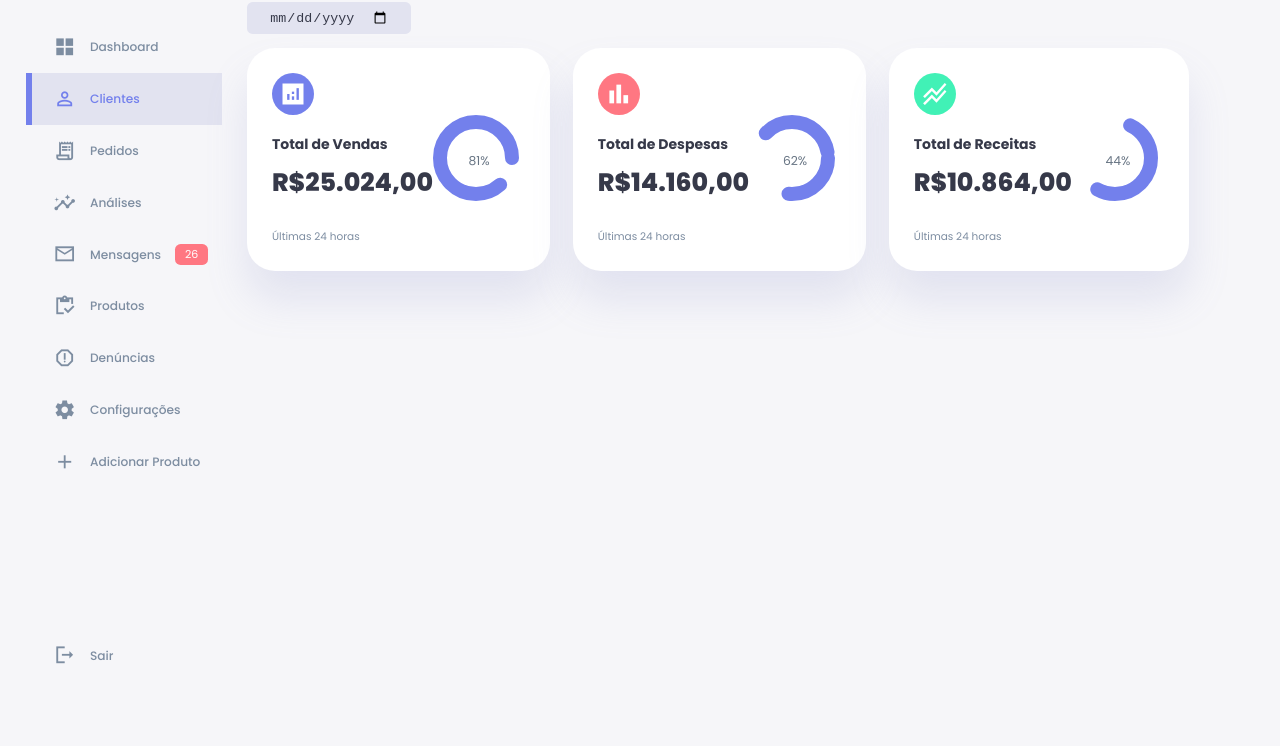
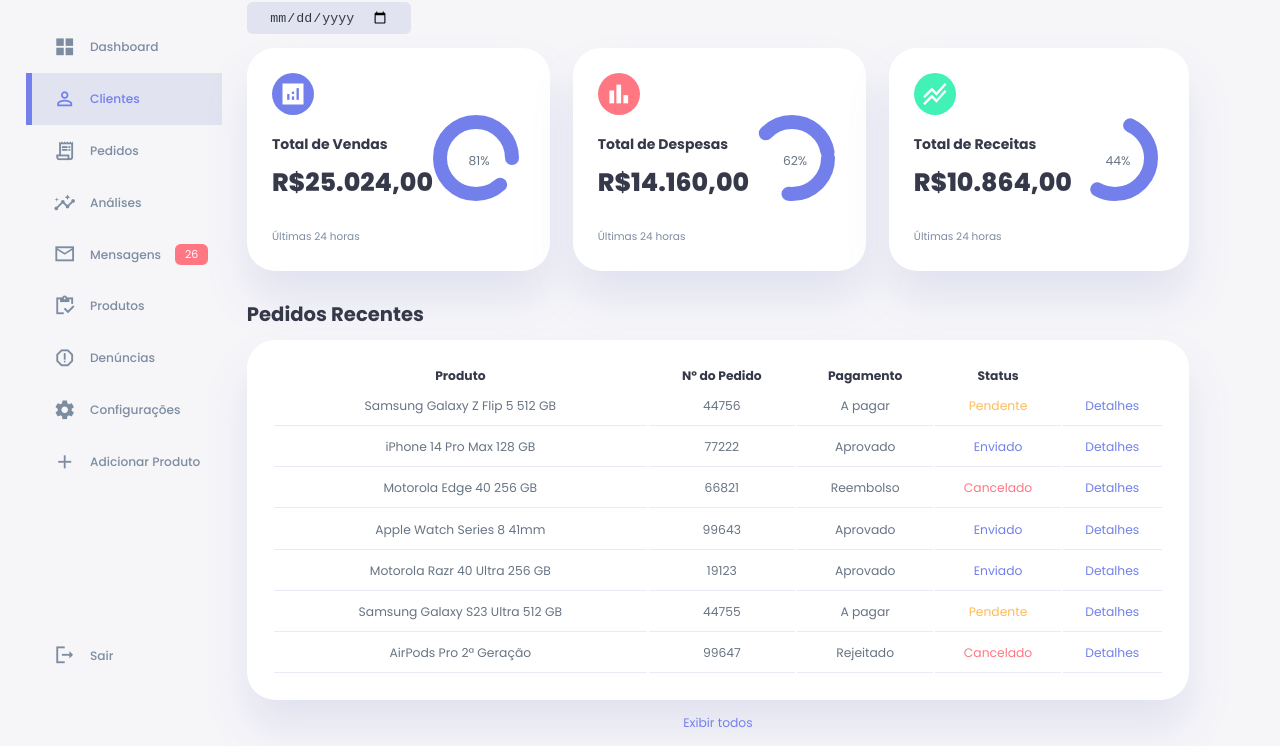
Before and after one commit to carolinasilvagc/lolla-dashboard, a plain HTML site: page index.html in a window 1280 px wide. Shown: the part 70-816 px from the top of the page. Drawn offline with Linux system fonts and the light colour scheme.

Commit message:
Finalizando seção de pedidos Recentes

```diff
--- a/index.html
+++ b/index.html
@@ -134,6 +134,74 @@
         </div>
         <!--------- FIM DAS RECEITAS ----------->
       </div>
+      <!--------- FIM DOS DADOS DE VENDAS, DESPESAS E RECEITAS ----------->
+
+      <div class="recent-orders">
+        <h2>Pedidos Recentes</h2>
+        <table>
+          <thead>
+            <tr>
+              <th>Produto</th>
+              <th>Nº do Pedido</th>
+              <th>Pagamento</th>
+              <th>Status</th>
+              <th></th>
+            </tr>
+          </thead>
+          <tbody>
+            <tr>
+              <td>Samsung Galaxy Z Flip 5 512 GB</td>
+              <td>44756</td>
+              <td>A pagar</td>
+              <td class="warning">Pendente</td>
+              <td class="primary">Detalhes</td>
+            </tr>
+            <tr>
+              <td>iPhone 14 Pro Max 128 GB</td>
+              <td>77222</td>
+              <td>Aprovado</td>
+              <td class="primary">Enviado</td>
+              <td class="primary">Detalhes</td>
+            </tr>
+            <tr>
+              <td>Motorola Edge 40 256 GB</td>
+              <td>66821</td>
+              <td>Reembolso</td>
+              <td class="danger">Cancelado</td>
+              <td class="primary">Detalhes</td>
+            </tr>
+            <tr>
+              <td>Apple Watch Series 8 41mm</td>
+              <td>99643</td>
+              <td>Aprovado</td>
+              <td class="primary">Enviado</td>
+              <td class="primary">Detalhes</td>
+            </tr>
+            <tr>
+              <td>Motorola Razr 40 Ultra 256 GB</td>
+              <td>19123</td>
+              <td>Aprovado</td>
+              <td class="primary">Enviado</td>
+              <td class="primary">Detalhes</td>
+            </tr>
+            <tr>
+              <td>Samsung Galaxy S23 Ultra 512 GB</td>
+              <td>44755</td>
+              <td>A pagar</td>
+              <td class="warning">Pendente</td>
+              <td class="primary">Detalhes</td>
+            </tr>
+            <tr>
+              <td>AirPods Pro 2ª Geração</td>
+              <td>99647</td>
+              <td>Rejeitado</td>
+              <td class="danger">Cancelado</td>
+              <td class="primary">Detalhes</td>
+            </tr>
+          </tbody>
+        </table>
+        <a href="#">Exibir todos</a>
+      </div>
     </main>
   </div>
 </body>
--- a/style.css
+++ b/style.css
@@ -5,7 +5,7 @@
   --color-primary: #7380ec;
   --color-danger: #ff7782;
   --color-success: #41f1b6;
-  --color-warning: ##ffbb55;
+  --color-warning: #ffbb55;
   --color-white: #fff;
   --color-info-dark: #7d8da1;
   --color-info-light: #dce1eb;
@@ -337,3 +337,44 @@ main .insights small {
   margin-top: 1.6rem;
   display: block;
 }
+
+/* -------------- PEDIDOS RECENTES -------------- */
+
+main .recent-orders {
+  margin-top: 2rem;
+}
+
+main .recent-orders h2 {
+  margin-bottom: 0.8rem;
+}
+
+main .recent-orders table {
+  background-color: var(--color-white);
+  width: 100%;
+  border-radius: var(--card-border-radius);
+  padding: var(--card-padding);
+  text-align: center;
+  box-shadow: var(--box-shadow);
+  transition: all 300ms ease;
+}
+
+main .recent-orders table:hover {
+  box-shadow: none;
+}
+
+main table tbody td {
+  height: 2.8rem;
+  border-bottom: 1px solid var(--color-light);
+  color: var(--color-dark-variant);
+}
+
+main table tbody tr:last-child {
+  border: none;
+}
+
+main a {
+  text-align: center;
+  display: block;
+  margin: 1rem auto;
+  color: var(--color-primary);
+}
```
